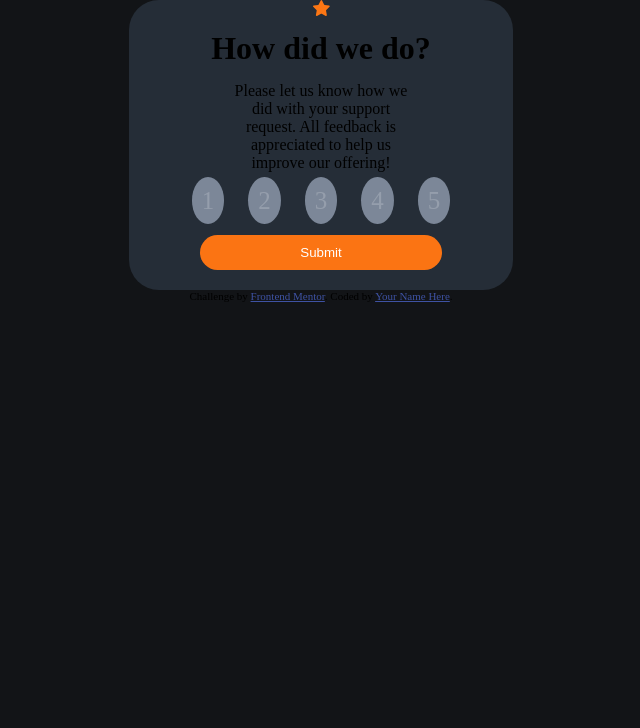
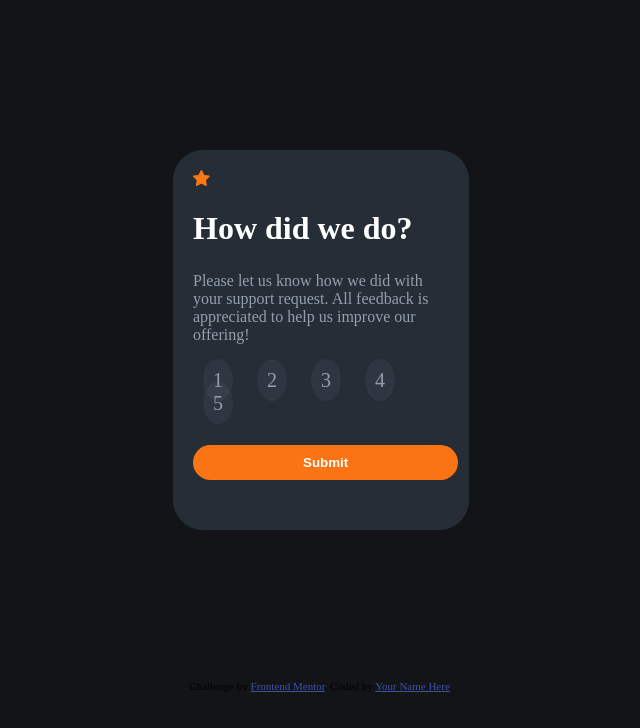
Before and after one commit to Zizo95/Interactive-rating-component, a plain HTML site: page index.html in a window 1280 px wide. Shown: the whole page, without its empty margins (319-959 px from the left). Drawn offline with Linux system fonts and the light colour scheme.

Commit message:
updated css

```diff
--- a/index.html
+++ b/index.html
@@ -26,11 +26,11 @@
   to help us improve our offering!
 </p>
 
-<span>1</span>
-<span>2</span>
-<span>3</span>
-<span>4</span>
-<span>5</span>
+<span class="numbers">1</span>
+<span class="numbers">2</span>
+<span class="numbers">3</span>
+<span class="numbers">4</span>
+<span class="numbers">5</span>
 <br>
 <button>Submit</button>
 
@@ -39,9 +39,11 @@
   </div>
 
 <section>
-  <img src="images/illustration-thank-you.svg" class="illustration-thank-you" alt="">
+  <img src="images/illustration-thank-you.svg"  alt="">
 
-  <p> You selected <!-- Add rating here --> out of 5</p>
+  <p class="rating-msg">
+    You selected <span class="rating-no"></span>
+    out of 5</p>
 
 
   <h3>Thank you!</h3>
--- a/script.js
+++ b/script.js
@@ -0,0 +1,8 @@
+const numbersEl = document.querySelector('.numbers');
+const ratingEl = document.querySelector(".rating-no");
+const buttonEl = document.querySelector("button");
+
+numbersEl.addEventListener("click", function(){
+  numbersEl.style.background = "hsl(25, 97%, 53%)"
+  numbersEl.style.color = "hsl(0, 0%, 100%)"
+})
--- a/style.css
+++ b/style.css
@@ -8,37 +8,63 @@ body{
 main{
   background-color: rgb(37, 45, 55);
   border-radius: 30px;
-  text-align: center;
+  padding: 20px;
   align-items: center;
-  margin: auto;
-  width: 30%;
+  margin: 150px auto;
+  width: 20%;
+}
+.first{
+ display: block;
 }
 section{
-  display: none;
+ text-align: center;
+ display: none;
+}
+h3{
+  color:hsl(0, 0%, 100%);
+  font-weight: normal;
 }
 button{
   color: hsl(0, 0%, 100%);
   background-color: hsl(25, 97%, 53%);
   border-radius: 20px;
-  padding: 10px 100px;
+  padding: 10px 110px;
   border: none;
   cursor: pointer;
-  margin: 20px;
+  margin: 30px 0;
+  font-weight: bold;
+}
+button:hover{
+  color:hsl(25, 97%, 53%);
+  background-color: hsl(0, 0%, 100%);
 }
 h1{
-  margin: 10px ;
+  margin: 20px 0;
+  color: hsl(0, 0%, 100%);
 }
 span{
-  font-size: 25px;
+  font-size: 20px;
   color: hsl(217, 12%, 63%);
-  background-color: hsl(216, 12%, 54%);
+  background-color: hsl(216, 12%, 54%, 0.1);
   border-radius: 50%;
   padding: 10px;
   cursor: pointer;
-  margin: 20px 10px;
+  margin: 30px 10px;
+
 }
+span:hover{
+  color: hsl(0, 0%, 100%);
+  background-color: hsl(217, 12%, 63%);
+}
+.rating-msg{
+  display: inline-block;
+  color: hsl(25, 97%, 53%);
+  background-color:  hsl(217, 12%, 63%, 0.1);
+  border-radius: 10px;
+  padding: 6px;
 
+}
 p{
-  margin: 15px auto;
-  width: 50%;
+ color:hsl(217, 12%, 63%) ;
+  margin: 25px 0;
 }
```
